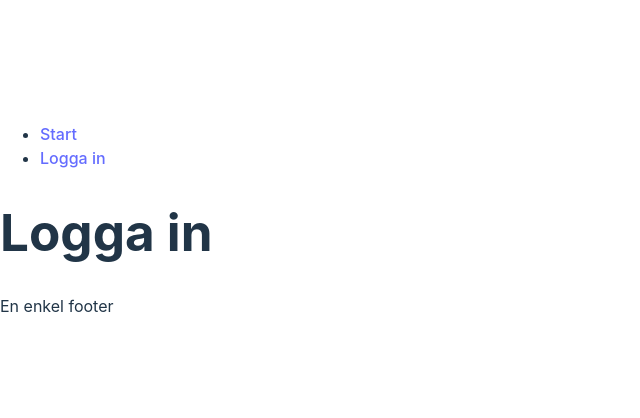
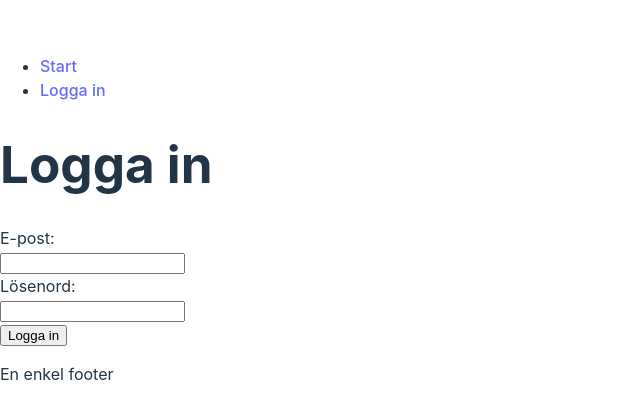
Before and after one commit to stinaRamona/moment3reactWEBB, a React (Vite) app: page /login in a window 1280 px wide. Shown: the part 180-598 px from the top of the page, without its empty margins (0-640 px from the left). Built offline with nearby package versions, Linux system fonts and the light colour scheme.

Commit message:
gjort formulär för login och börjat på lösning med att hämta in bloggposter

```diff
--- /dev/null
+++ b/src/components/BlogPost.tsx
@@ -0,0 +1,28 @@
+/*Komponenet för att  läsa in och skriva ut poster från api */
+const BlogPost = () => {
+    const GetPosts = async () => {
+
+        try {
+            let response = await fetch("https://hapiblog.onrender.com/posts");
+
+            if(response.ok) {
+                let data = await response.json();
+                console.log(data);
+            } else {
+                console.log("Fel vid hämtning av data");
+            }
+
+        } catch(error) {
+            console.error(error);
+        }
+    }
+
+  return (
+
+    <div>
+      <button onClick={GetPosts}>Klicka!</button>
+    </div>
+  )
+}
+
+export default BlogPost
--- /dev/null
+++ b/src/components/LoginForm.tsx
@@ -0,0 +1,17 @@
+
+
+const LoginForm = () => {
+  return (
+    <form>
+        <label htmlFor="email">E-post:</label><br />
+        <input type="text" name="email" id="email" /><br />
+
+        <label htmlFor="password">Lösenord:</label><br />
+        <input type="text" id="password" name="password" /><br />
+
+        <input type="submit" value="Logga in"/>
+    </form>
+  )
+}
+
+export default LoginForm
--- a/src/pages/HomePage.tsx
+++ b/src/pages/HomePage.tsx
@@ -1,9 +1,14 @@
-import Header from "../components/Header"
+import BlogPost from "../components/BlogPost"
 
 const HomePage = () => {
   return (
     <div>
       <h1>Startsidan</h1>
+      <p>Välkommen till denna blogg! Har du ett konto kan du logga in och posta inlägg under Logga in</p>
+
+      <h2>Senaste inläggen</h2>
+      {/*Blogginlägg här */}
+      <BlogPost />
     </div>
   )
 }
--- a/src/pages/LoginPage.tsx
+++ b/src/pages/LoginPage.tsx
@@ -1,8 +1,10 @@
+import LoginForm from "../components/LoginForm"
 
 const LoginPage = () => {
   return (
     <div>
-        <h1>Logga in</h1>
+      <h1>Logga in</h1>
+      <LoginForm />
     </div>
   )
 }
```
